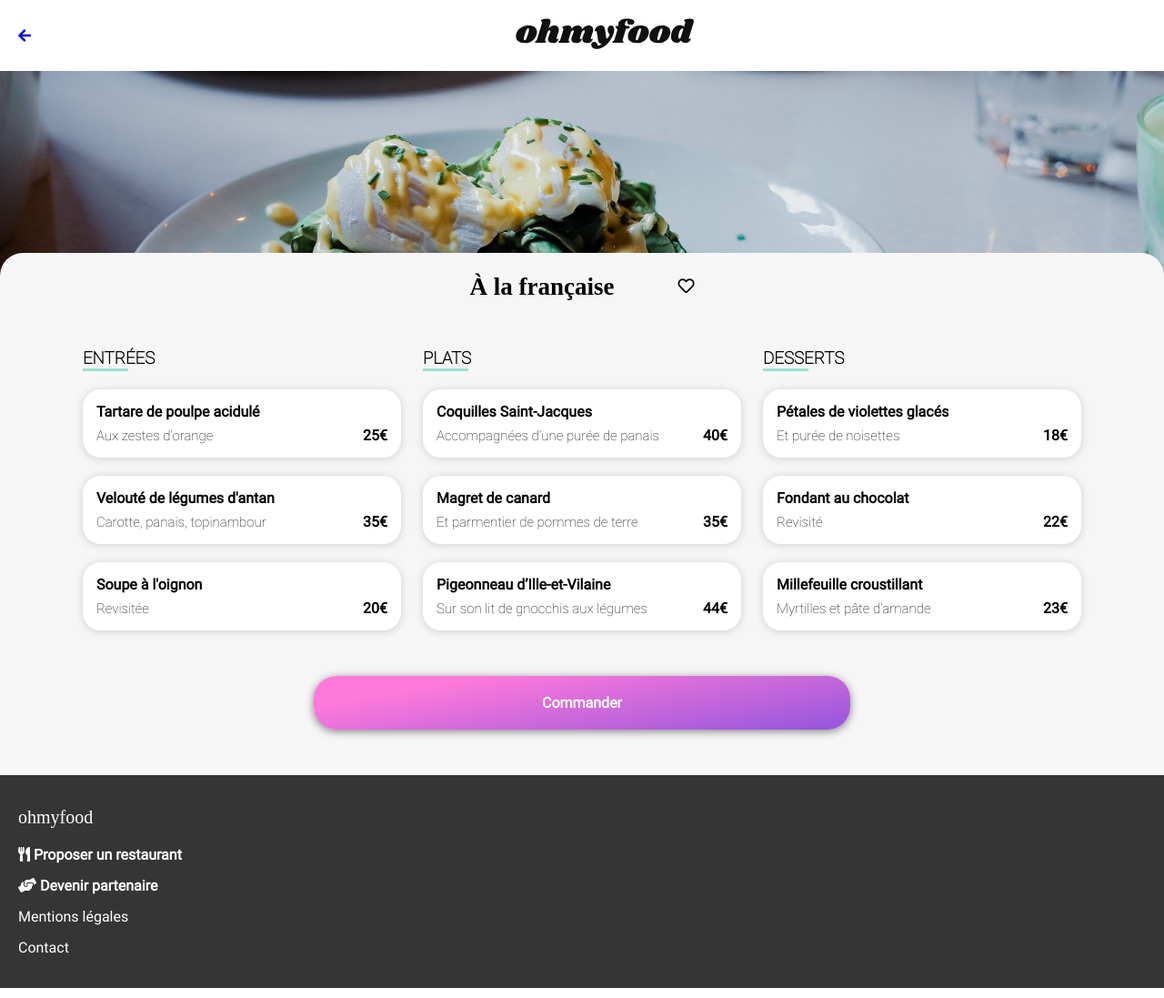
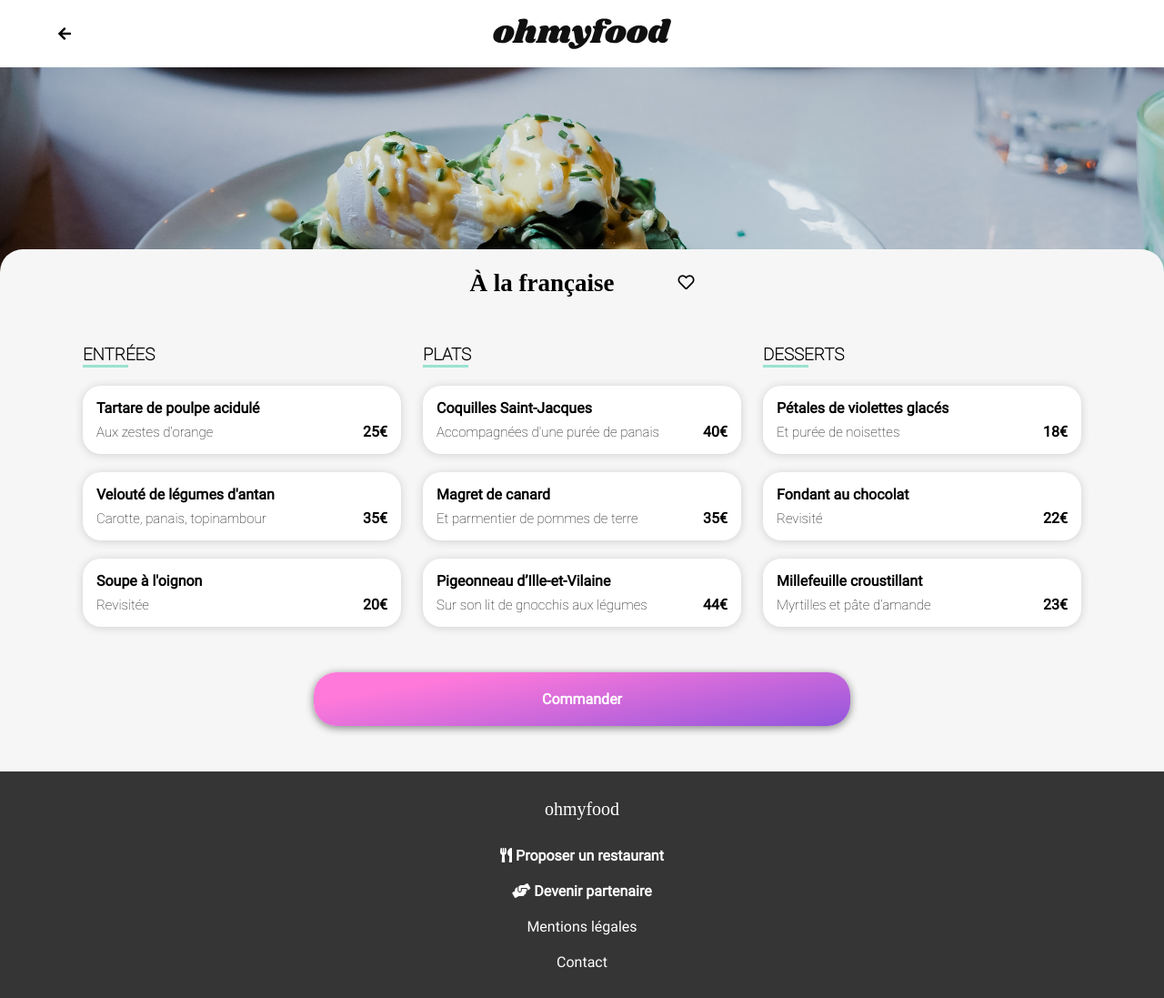
Before and after one commit to TakeoWalker/Marineparize_P3_17092021, a website: page pages/cite-rouge.html in a window 1280 px wide. Shown: the whole page at 91% size. Drawn offline with Linux system fonts and the light colour scheme; a web font is replaced by a local one.

Commit message:
new modif3

```diff
--- a/sass/main.scss
+++ b/sass/main.scss
@@ -344,6 +344,9 @@ header {
     font-weight: 900;
     border-radius: 30px;
     box-shadow: 0 2px 10px grey;
+    max-width: 700px;
+    align-items: center;
+    justify-content: center;
     background: linear-gradient(170deg, rgba(255, 121, 218, 1) 20%, rgba(147, 86, 220, 1) 100%);
     @include unselect();
     &:hover {
@@ -353,6 +356,7 @@ header {
 
 .exploration a {
     text-decoration: none;
+    display: inline-flex;
 }
 
 .operation {
@@ -504,6 +508,12 @@ footer {
     background-color: #353535;
 }
 
+footer>header {
+    display: unset;
+    padding: unset;
+    height: 35px;
+}
+
 footer a {
     text-decoration: none;
     color: white;
@@ -523,14 +533,22 @@ footer div {
 /** Page Menu**/
 
 .menu-page-header {
-    display: grid;
     justify-content: unset;
-    grid-template-columns: 50px auto;
-    grid-template-rows: auto;
+}
+
+.logo {
+    width: 100%;
+    display: flex;
+    justify-content: center;
+    align-items: center;
 }
 
 .back {
-    padding-left: 20px;
+    position: absolute;
+    margin-left: 5%;
+}
+
+.back i {
     color: black;
 }
 
@@ -610,15 +628,10 @@ footer div {
     box-shadow: 0 1px 10px #CFCFCF;
     animation: card-menu 4s ease backwards;
     display: flex;
-    min-width: 350px;
+    min-width: 300px;
     justify-content: space-between;
     overflow: hidden;
     cursor: pointer;
-    /*     &:hover .price {
-        display: flex;
-        animation: check-price 0.4s linear both;
-    }
- */
     &:hover .check {
         display: flex;
         animation: check 0.4s linear forwards;
@@ -738,11 +751,25 @@ footer div {
         grid-template-rows: 1fr 1fr;
         gap: 5%;
     }
+    /** Footer **/
+    footer {
+        display: flex;
+        flex-direction: column;
+        justify-content: center;
+        align-items: center;
+        text-align: center;
+    }
+    footer div {
+        margin: 10px 0;
+    }
 }
 
 @media screen and (min-width: 1130px) {
     .operation-list div {
         justify-content: center;
+    }
+    .restaurant {
+        height: 300px;
     }
     .restaurant-list {
         grid-template-columns: 1fr 1fr 1fr 1fr;
```
Also changed, not shown: index.html (+4 -0 lines), public/css/style.css, 1 other file.
